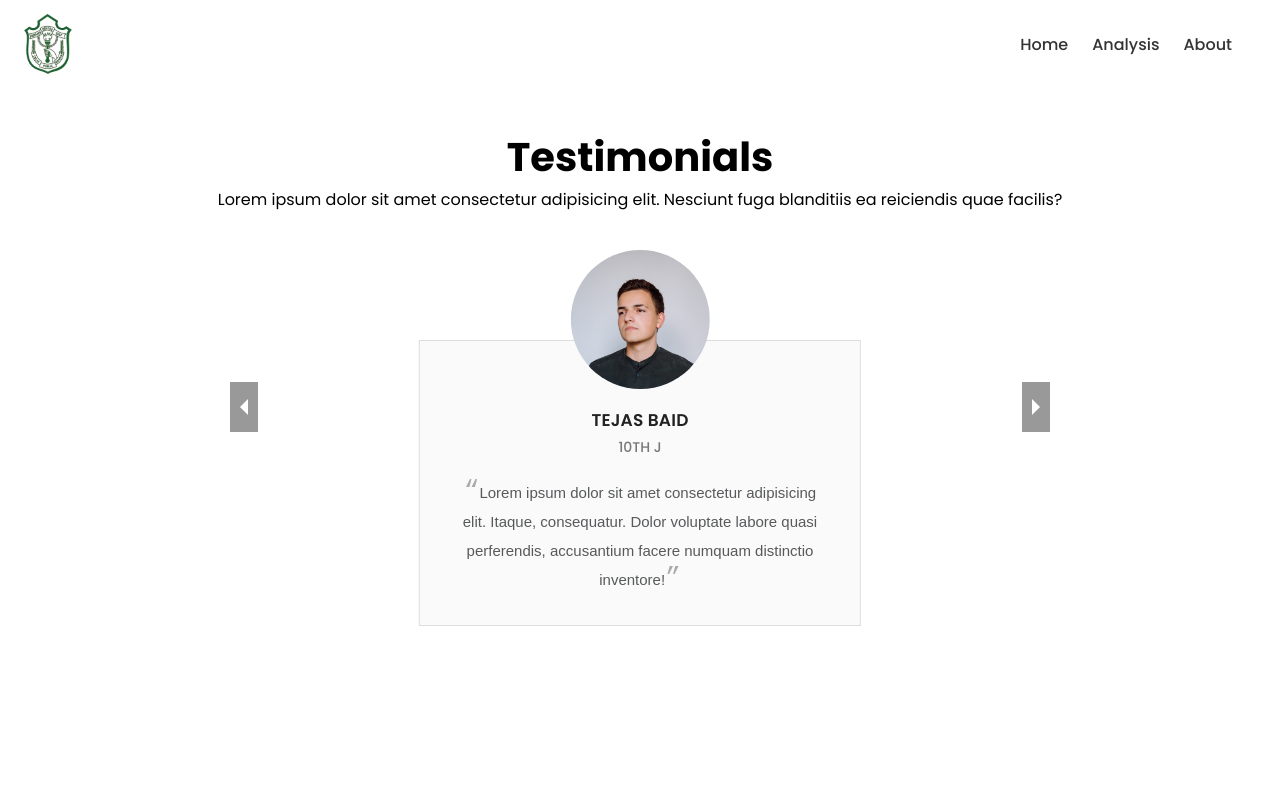
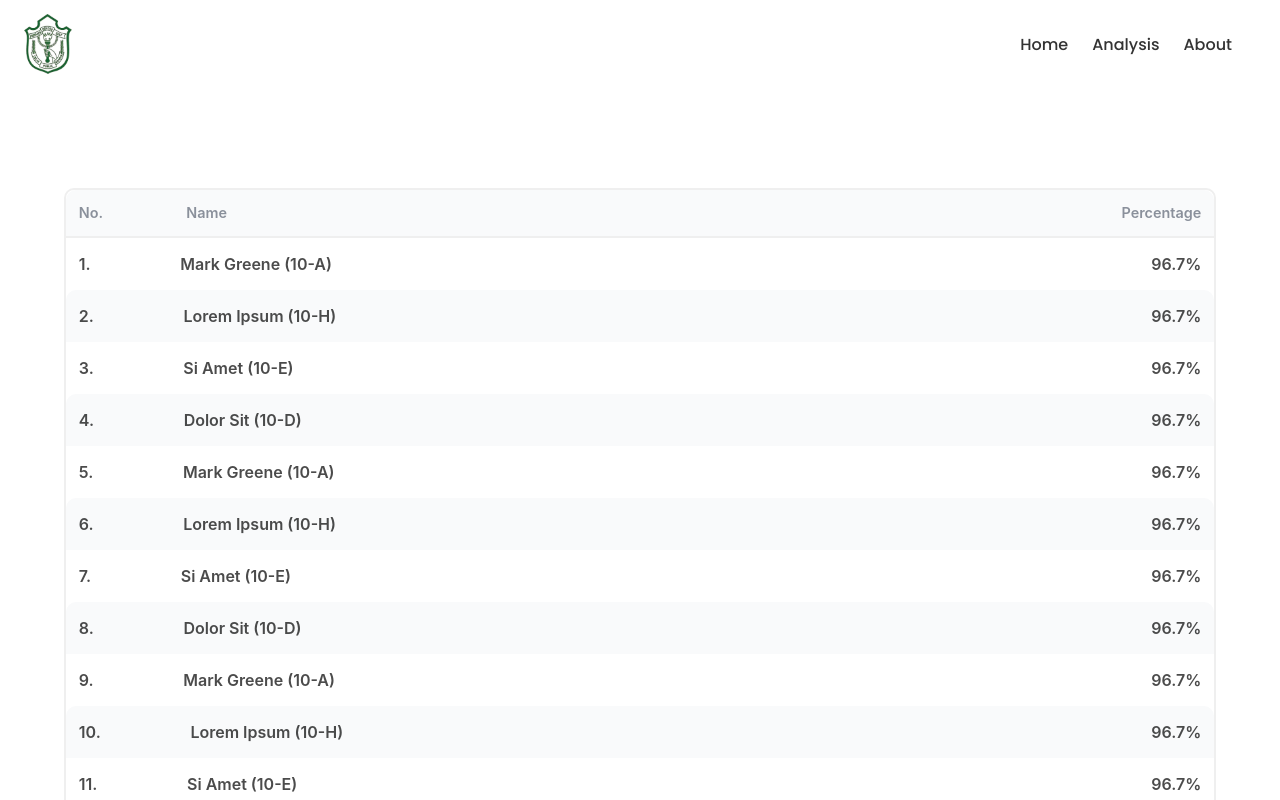
Before and after one commit to TejasBaid/project-beta, a React (Create React App) app: page / in a window 1280 px wide. Shown: the top 800 px of the page. Built offline with nearby package versions, Linux system fonts and the light colour scheme.

Commit message:
Feat: Table

```diff
--- a/package.json
+++ b/package.json
@@ -12,6 +12,7 @@
     "react-responsive-carousel": "^3.2.23",
     "react-scripts": "5.0.1",
     "react-scroll": "^1.8.7",
+
     "sass": "^1.54.3",
     "web-vitals": "^2.1.4"
   },
--- a/src/App.css
+++ b/src/App.css
@@ -1,3 +1,7 @@
 body{
   background-color: white;
 }
+.table-container-box{
+  width: 90vw;
+  margin: 0 auto;
+}
--- a/src/App.js
+++ b/src/App.js
@@ -1,6 +1,7 @@
 
 import './App.css';
 import { Navbar } from './components/navbar/Navbar';
+import { Table } from './components/table/Table';
 import { Testimonials } from './components/testimonials/Testimonials';
 import { Toppers } from './components/toppers/Toppers';
 function App() {
@@ -13,7 +14,7 @@ function App() {
 
         </div>
       <div style={{marginTop: "100px" }}>
-
+        <div className="table-container-box"><Table /></div>
         <Testimonials />
       </div>
     </div>
--- a/src/components/navbar/Navbar.scss
+++ b/src/components/navbar/Navbar.scss
@@ -1,6 +1,6 @@
 .navbar {
     background-color: white;
-    position: fixed;
+
     z-index: 2;
     top: 0;
     left: 0;
--- /dev/null
+++ b/src/components/table/Table.jsx
@@ -0,0 +1,96 @@
+import React from 'react'
+import Popup from 'reactjs-popup';
+import 'reactjs-popup/dist/index.css';
+import './Table.scss'
+export const Table = () => {
+    const items = [
+        {
+            name: "Mark Greene (10-A) ",
+            percetage: "96.7%"
+        },
+        {
+            name: "Lorem Ipsum (10-H)",
+            percetage: "96.7%"
+        },
+        {
+            name: "Si Amet (10-E)",
+            percetage: "96.7%"
+        },
+        {
+            name: "Dolor Sit (10-D)",
+            percetage: "96.7%"
+        },
+        {
+            name: "Mark Greene (10-A) ",
+            percetage: "96.7%"
+        },
+        {
+            name: "Lorem Ipsum (10-H)",
+            percetage: "96.7%"
+        },
+        {
+            name: "Si Amet (10-E)",
+            percetage: "96.7%"
+        },
+        {
+            name: "Dolor Sit (10-D)",
+            percetage: "96.7%"
+        },
+        {
+            name: "Mark Greene (10-A) ",
+            percetage: "96.7%"
+        },
+        {
+            name: "Lorem Ipsum (10-H)",
+            percetage: "96.7%"
+        },
+        {
+            name: "Si Amet (10-E)",
+            percetage: "96.7%"
+        },
+        {
+            name: "Dolor Sit (10-D)",
+            percetage: "96.7%"
+        },
+    ]
+  return (
+    <div className="update-stock-table">
+                <div className="stock-table-header">
+                    <p className="table-title">No.</p>
+                    <div className="main-header">
+                        <p className="table-title">Name</p>
+
+                        <p className="table-title">Percentage</p>
+                    </div>
+                </div>
+                <div className="table-content">
+
+
+                            <div>
+                                {
+                                    items.map((item,index)=> {
+                                        return (
+                                            <div className="table-row">
+                                                <p className="t-item-name">
+                                                    {index + 1}.
+                                                </p>
+                                                <div className="table-data">
+                                                    <p className="t-item-name">
+                                                        {item.name}
+                                                    </p>
+
+                                                    <p className="t-item-name">
+                                                        {item.percetage}
+                                                    </p>
+                                                </div>
+                                            </div>
+                                        )
+                                    })
+                                }
+                            </div>
+
+
+                </div>
+                </div>
+  )
+}
--- /dev/null
+++ b/src/components/table/Table.scss
@@ -0,0 +1,85 @@
+.update-stock-table{
+
+    border: 2px solid #efefef;
+    border-radius: 10px;
+  }
+
+  .stock-table-header{
+    display: flex;
+    border-bottom: 2px solid #efefef;
+    width: 100%;
+
+
+    align-items: center;
+    border-radius: 10px 10px 0 0;
+    background-color: #F9FAFB;
+  }
+  .table-content{
+    height: fit-content;
+  }
+  .main-header{
+    margin-left: 4.5vw;
+    width: 100%;
+    display: flex;
+    justify-content: space-between;
+  }
+
+  .loader-ctr{
+    width: 100%;
+    height: 50vh;
+    display: flex;
+    align-items: center;
+    justify-content: center;
+  }
+
+  .table-title{
+    color: #8A909B;
+    font-weight: 600;
+    font-size: 0.9rem;
+    margin-left: 1vw;
+    margin-right: 1vw;
+  }
+
+  .table-row{
+    display: flex;
+    width: 100%;
+
+    align-items: center;
+    border-radius: 10px 10px 0 0;
+    background-color: white;
+  }
+
+  .table-row:nth-child(even){
+    background-color: #F9FAFB;
+  }
+
+  .t-item-name{
+    font-weight: 600;
+    opacity: 70%;
+    margin-left: 1vw;
+    margin-right: 1vw;
+  }
+
+  .table-data{
+    width: 100%;
+    margin-left: 5vw;
+    display: flex;
+    justify-content: space-between;
+  }
+
+
+
+
+  @media only screen and (min-device-width: 320px) and (max-device-width: 480px) and (-webkit-min-device-pixel-ratio: 2) and (orientation: portrait) {
+    .table-title{
+
+        margin-left: 2vh;
+        margin-right: 2vh;
+      }
+
+      .t-item-name{
+
+        margin-left: 2vh;
+        margin-right: 2vh;
+      }
+  }
```
Also changed, not shown: 1 other file (tests, documents, lock files or other folders).
